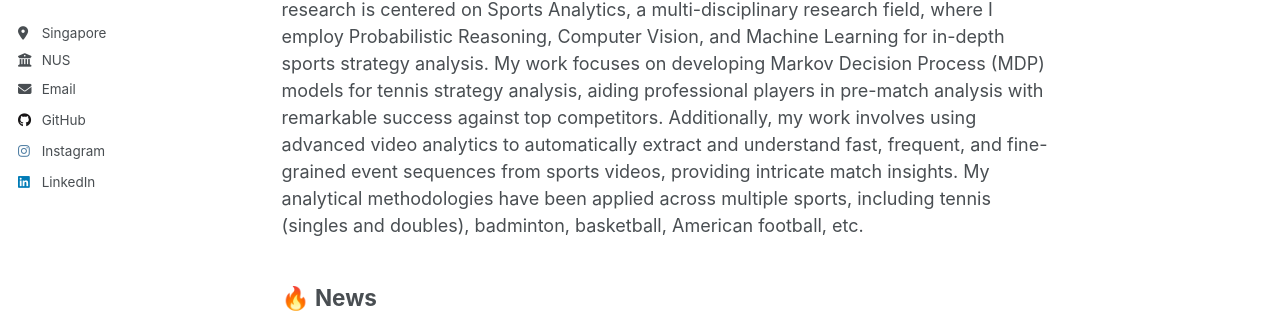
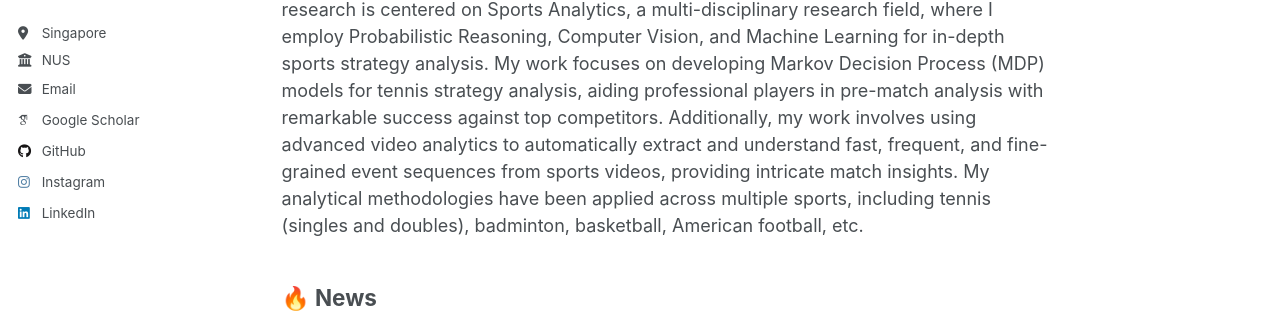
Before and after one commit to LZYAndy/lzyandy.github.io, a Jekyll site: the page built from _pages/about.md, in a window 1280 px wide. Shown: the part 329-642 px from the top of the page. Built offline with Jekyll 4.4.1, drawn with Linux system fonts in a browser that asks for light colours; some web fonts are replaced.

Commit message:
Update _config.yml

```diff
--- a/_config.yml
+++ b/_config.yml
@@ -33,7 +33,7 @@ author:
 
   # Academic websites
   arxiv            : # URL - Update with the correct link to your profile
-  googlescholar    : #"https://scholar.google.com/citations?user=oAl6cMIAAAAJ&hl"
+  googlescholar    : "https://scholar.google.com/citations?user=oAl6cMIAAAAJ&hl"
   impactstory      : # URL
   orcid            : #"http://orcid.org/yourorcidurl"
   semantic         : # URL
```
